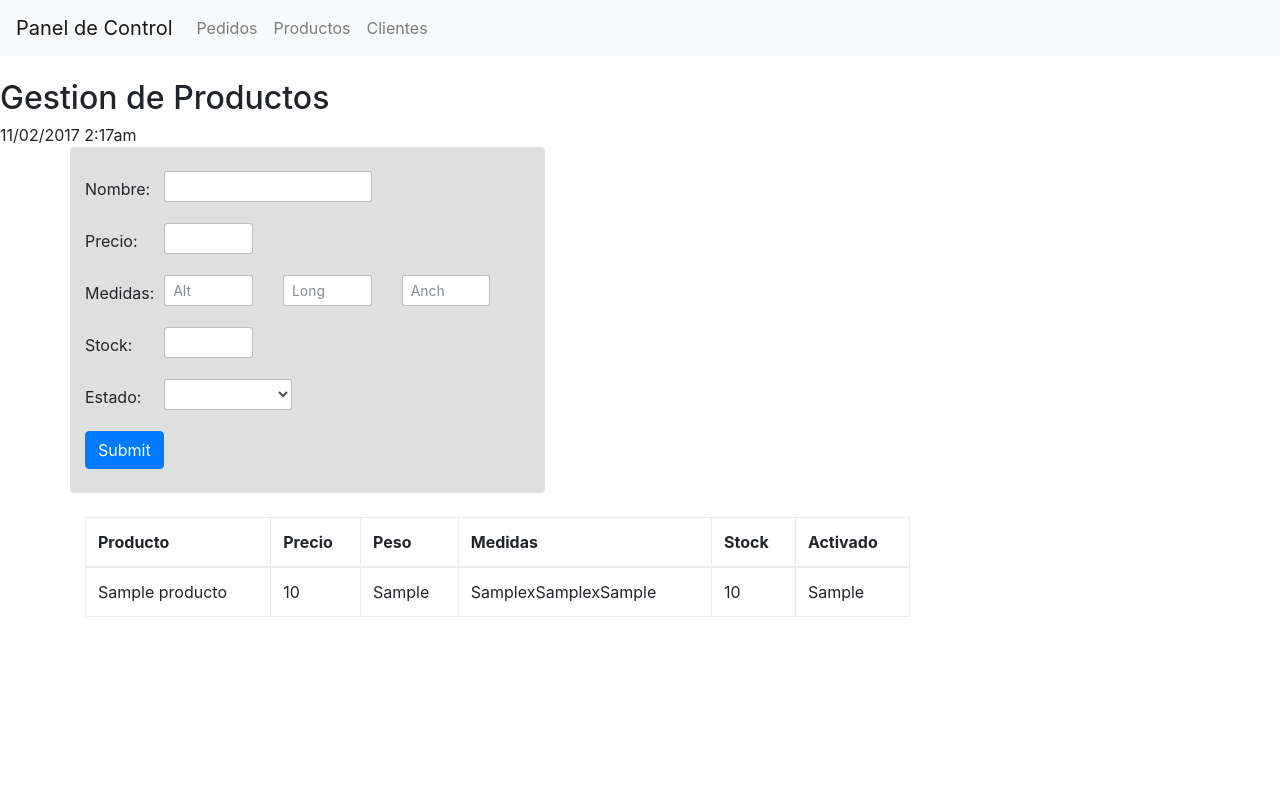
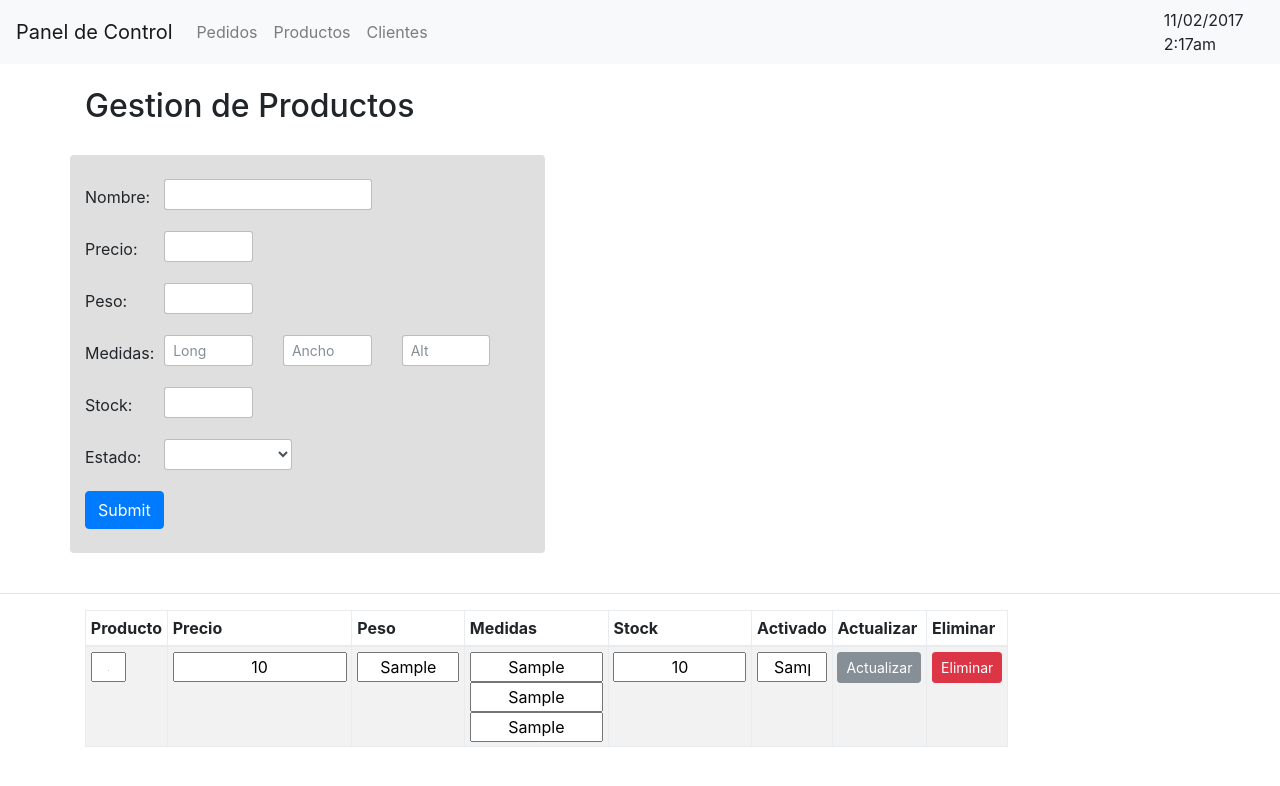
Before and after one commit to fd1az/jcruzecommers, a PHP site: page /admin/productos.php in a window 1280 px wide. Shown: the top 786 px of the page. Run offline with PHP 8.4, Linux system fonts and the light colour scheme; tables that the repository leaves empty or names only in its code hold one stand-in row (values such as "Sample post"); some libraries are stand-ins or nearby versions.

Commit message:
Actualizaciones varias. control elimiar / mejoras tabla de productos

```diff
--- a/admin/index.php
+++ b/admin/index.php
@@ -6,8 +6,8 @@
         <meta http-equiv="X-UA-Compatible" content="ie=edge">
         <!-- Bootstrap CSS -->
         <link rel="stylesheet" href="https://maxcdn.bootstrapcdn.com/bootstrap/4.0.0-beta/css/bootstrap.min.css" integrity="sha384-/Y6pD6FV/Vv2HJnA6t+vslU6fwYXjCFtcEpHbNJ0lyAFsXTsjBbfaDjzALeQsN6M" crossorigin="anonymous">
-        <script type="text/javascript" src="js/jquery-3.2.1.js"></script>
-        <script type="text/javascript" src="js/main.js"></script>
+        <link href="https://maxcdn.bootstrapcdn.com/font-awesome/4.7.0/css/font-awesome.min.css" rel="stylesheet">
+        <script type="text/javascript" src="../js/jquery-3.2.1.js"></script>
         <title>Jcruz Ecommers</title>
     </head>
     <body>
@@ -24,5 +24,11 @@
                 <a class="nav-item nav-link" href="clientes.php">Clientes</a>
             </div>
         </div>
+        <div class="row">
+            <div class="col aling-self-end">
+                <?=date('m/d/Y g:ia');?>
+            </div>
+        </div>
+
     </nav>
         </div>
--- a/admin/productos.php
+++ b/admin/productos.php
@@ -1,10 +1,12 @@
 <?php include('../php/config.php')?>
 <?php include('index.php')?>
+
     <br>
-     <h2>Gestion de Productos</h1>
-     <?=date('m/d/Y g:ia');?>
+        <div class="container">
+            <h2>Gestion de Productos</h1>
+        </div>
      <br>
-     <div class="container" >
+     <div class="container">
         <div class="row">
             <div class="col-lg-5 rounded" style="background: #dfdfdf;">
                 <br>
@@ -12,58 +14,61 @@
                     <div class="form-group row">
                         <label for="staticEmail" class="col-sm-2 col-form-label">Nombre: </label>
                         <div class="col-lg-6">
-                            <input class="form-control form-control-sm" >
+                            <input class="form-control form-control-sm" name="nombre">
                         </div>
                      </div>
                       <div class="form-group row">
                         <label class="col-sm-2 col-form-label">Precio: </label>
                         <div class="col-lg-3">
-                            <input class="form-control form-control-sm" >
+                            <input class="form-control form-control-sm" name="precio" >
+                        </div>
+                     </div>
+                      <div class="form-group row">
+                        <label class="col-sm-2 col-form-label">Peso: </label>
+                        <div class="col-lg-3">
+                            <input class="form-control form-control-sm" name="peso">
                         </div>
                      </div>
                       <div class="form-group row">
                         <label for="staticEmail" class="col-sm-2 col-form-label">Medidas: </label>
                         <div class="col-lg-3">
-                            <input class="form-control form-control-sm" placeholder="Alt">
+                            <input class="form-control form-control-sm" placeholder="Long" name="lon">
                         </div>
                         <div class="col-lg-3">
-                            <input class="form-control form-control-sm" placeholder="Long" >
+                            <input class="form-control form-control-sm" placeholder="Ancho" name="anch">
                         </div>
                         <div class="col-lg-3">
-                            <input class="form-control form-control-sm" placeholder="Anch">
+                            <input class="form-control form-control-sm" placeholder="Alt" name="altura">
                         </div>
                      </div>
                     <div class="form-group row">
                         <label class="col-sm-2 col-form-label">Stock: </label>
                         <div class="col-lg-3">
-                            <input class="form-control form-control-sm" >
+                            <input class="form-control form-control-sm" name="stock">
                         </div>
                      </div>
                       <div class="form-group row">
                         <label class="col-sm-2 col-form-label">Estado: </label>
                         <div class="col-lg-4">
-                        <select class="form-control form-control-sm">
+                        <select class="form-control form-control-sm" name="activado">
                             <option value=""></option>
                             <option value="1">Activado</option>
                             <option value="0">Desactivado</option>
                         </select>
                         </div>
                      </div>
-
-
-
                     <button type="submit" class="btn btn-primary">Submit</button>
-
                 </form>
                 <br>
             </div>
         </div>
      </div>
      <br>
-       <div class="container">
+     <hr>
+    <div class="container">
             <div class="row">
-                <div class="col-lg-9">
-                    <table class="table table-hover table-bordered">
+                <div class="col-lg-10">
+                    <table class="table table-responsive table-bordered table-striped table-sm">
                         <?php
                         date_default_timezone_set('America/Argentina/Buenos_Aires');
                         $conexion = mysqli_connect($server,$user,"",$databesetienda);
@@ -74,44 +79,70 @@
                         $result = mysqli_query($conexion,$peticion);
                          echo " <thead>
                                     <tr>
-                                        <th>Producto</th>
-                                        <th>Precio</th>
-                                        <th>Peso</th>
-                                        <th>Medidas</th>
-                                        <th>Stock</th>
-                                        <th>Activado</th>
+                                        <th class='col-sm-2'>Producto</th>
+                                        <th class='col-sm-2'>Precio</th>
+                                        <th class='col-sm-2'>Peso</th>
+                                        <th class='col-sm-2'>Medidas</th>
+                                        <th class='col-sm-2'>Stock</th>
+                                        <th class='col-sm-2'>Activado</th>
+                                        <th class='col-sm-2'>Actualizar</th>
+                                        <th class='col-sm-2'>Eliminar</th>
 
                                     </tr>
                                 </thead>";
                         //convierto la consulta en un Array asociativo e itero sobre el
+                        echo '<tbody>';
                         while($fila = mysqli_fetch_array($result)){
 
 
-                        echo '<tbody>
-                                <tr';
+                        echo '
 
-                                echo'>
-                                    <td>'.$fila['nombre'].'</td>
-                                    <td>'.$fila['precio'].'</td>
-                                    <td>'.$fila['peso'].'</td>
-                                    <td>'.$fila['lon']."x".$fila['anch']."x".$fila['altura'].'</td>
-                                    <td>'.$fila['stock'].'</td>
-                                    <td>'.$fila['activado'].'</td>
 
-                                </tr>
-                            </tbody>';
+                                <tr>
+                                    <form class="form-control col-sm-12" action="actualizarproducto.php?id='.$fila['id'].'" method="POST">
+
+                                    <td class="col-lg-2">
+                                    <input class="text-center col-sm-6" type="text" name="nombre" value="'.$fila['nombre'].'">
+
+                                    </td>
+                                    <td class=""><input size ="12" class="text-center" type="text" name="precio" value="'.$fila['precio'].'""></td>
+                                    <td  ><input size="5" class="text-center" type="text" name="peso" value="'.$fila['peso'].'"></td>
+                                    <td class="col-sm-2"><input class="text-center col-sm-12"  type="text" name="lon" value="'.$fila['lon'].'"><input class="text-center" size="8" type="text" name ="anch" value="'.$fila['anch'].'"><input class="text-center col-sm-12" type="text" name="altura" value="'.$fila['altura'].'"></td>
+                                    <td class="col-sm-2"><input class="text-center" size="8" type="text" name="stock" value="'.$fila['stock'].'"></td>
+                                    <td class="col-sm-2"><input class="text-center col-sm-12" type="text" name="activado" value="'.$fila['activado'].'"></td>
+
+                                    <td>
+                                        <button type="submit" class="btn btn-secondary btn-sm">Actualizar</button>
+                                    </td>
+
+                                </form>
+                                 <td>
+                                        <a onclick="deleteProduct('.$fila['id'].')"><button class="btn btn-danger btn-sm">Eliminar</button></a>
+                                    </td>
+                                </tr>';
+
                         };
+                         echo '</tbody>';
                         mysqli_close($conexion);
 
                         ?>
                     </table>
                 </div>
             </div>
-       </div>
-
-
+     </div>
 
    <script src="https://cdnjs.cloudflare.com/ajax/libs/popper.js/1.11.0/umd/popper.min.js" integrity="sha384-b/U6ypiBEHpOf/4+1nzFpr53nxSS+GLCkfwBdFNTxtclqqenISfwAzpKaMNFNmj4" crossorigin="anonymous"></script>
-        <script src="https://maxcdn.bootstrapcdn.com/bootstrap/4.0.0-beta/js/bootstrap.min.js" integrity="sha384-h0AbiXch4ZDo7tp9hKZ4TsHbi047NrKGLO3SEJAg45jXxnGIfYzk4Si90RDIqNm1" crossorigin="anonymous"></script>
+    <script src="https://maxcdn.bootstrapcdn.com/bootstrap/4.0.0-beta/js/bootstrap.min.js" integrity="sha384-h0AbiXch4ZDo7tp9hKZ4TsHbi047NrKGLO3SEJAg45jXxnGIfYzk4Si90RDIqNm1" crossorigin="anonymous"></script>
+    <script>
+    function deleteProduct(idToDelete){
+        var confirmacion = confirm("Estas Seguro que quieres eleminar el registro id: " + idToDelete);
+
+        if(confirmacion){
+        this.location ="eliminarproducto.php?id="+idToDelete;
+        }
+
+    };
+
+</script>
     </body>
 </html>
--- a/index.php
+++ b/index.php
@@ -19,6 +19,7 @@ while($fila = mysqli_fetch_array($result)){
     while($fila2 = mysqli_fetch_array($result2)){
         echo "<img src='photo/".$fila2['imagen']."' width=100px>";
     };
+    echo "<br>";
     echo "<a href='preducto.php?id=".$fila['id']."'><h3>".$fila['nombre']." "."</h3></a>";
     echo "<p>".$fila['descripcion']." "."</p>";
     echo "<p> Precio: $".$fila['precio']."</p>";
```
Also changed, not shown: admin/eliminarproducto.php (added, +12 -0 lines), admin/nuevoproducto.php (added, +13 -0 lines), admin/pedidos.php (+7 -5 lines), css/main.css (line endings or trailing spaces).
